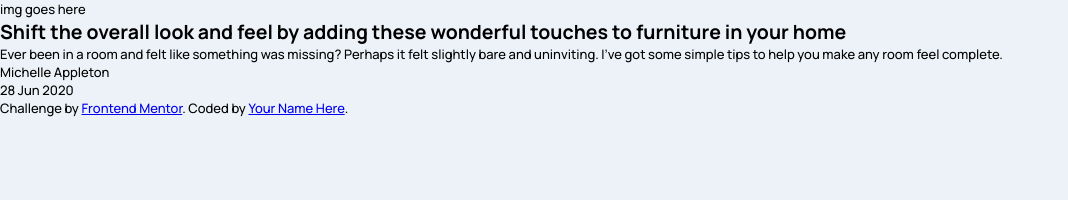
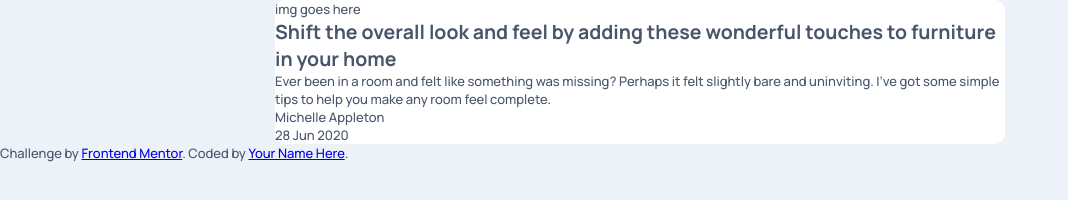
Before and after one commit to msunji/fe-mentor-article-preview, a website: page index.html in a window 1280 px wide. Shown: the whole page, without its empty margins (0-1068 px from the left). Drawn offline with nearby package versions, Linux system fonts and the light colour scheme; files that its build step writes are made by us from their sources.

Commit message:
Set background for article card, set font colour and weights

```diff
--- a/src/styles/styles.scss
+++ b/src/styles/styles.scss
@@ -19,4 +19,23 @@ body {
   font-size: 13px;
   font-family: 'Manrope', sans-serif;
   background: $greyBlue100;
+  color: $greyBlue300;
 }
+
+h1,
+h2,
+h3 {
+  font-weight: 700;
+}
+
+p {
+  font-weight: 500;
+}
+
+.article {
+  width: 87%;
+  max-width: 730px;
+  margin: 0 auto;
+  border-radius: 10px;
+  background: $white;
+}
```
